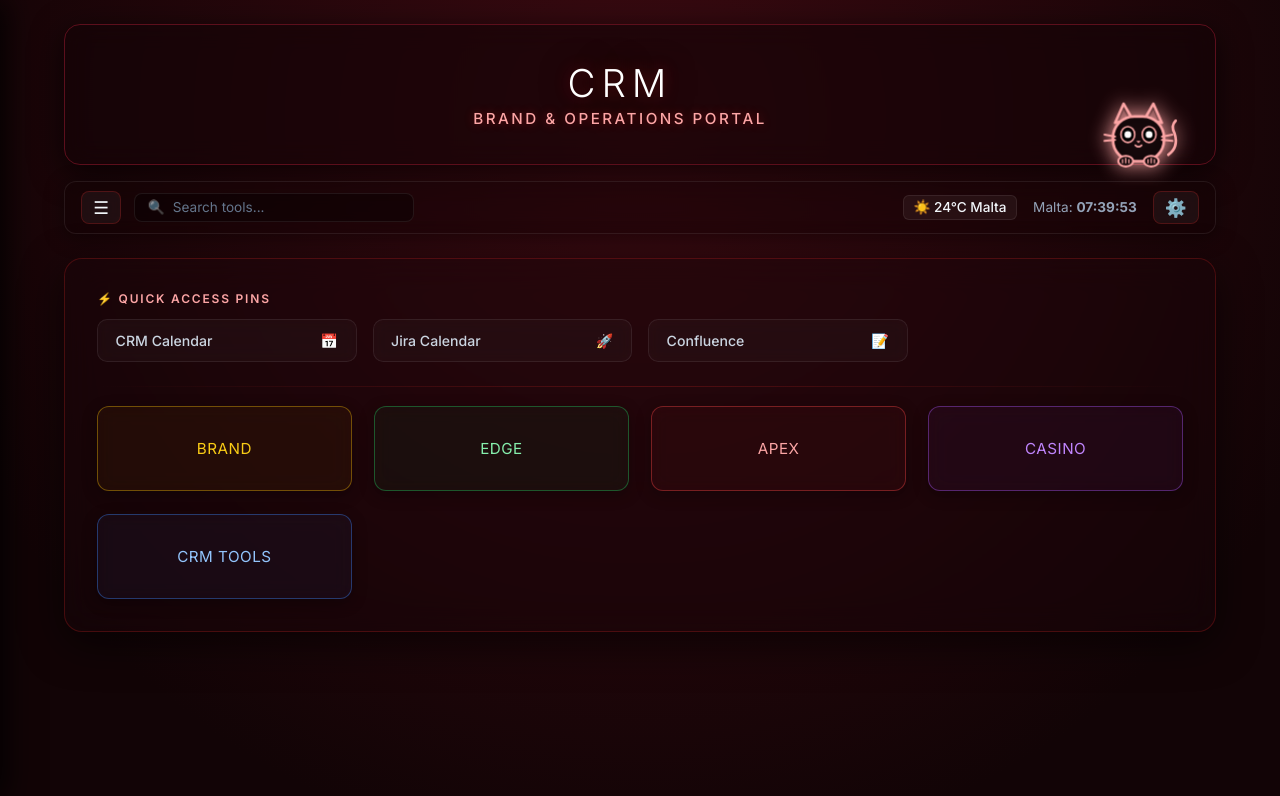
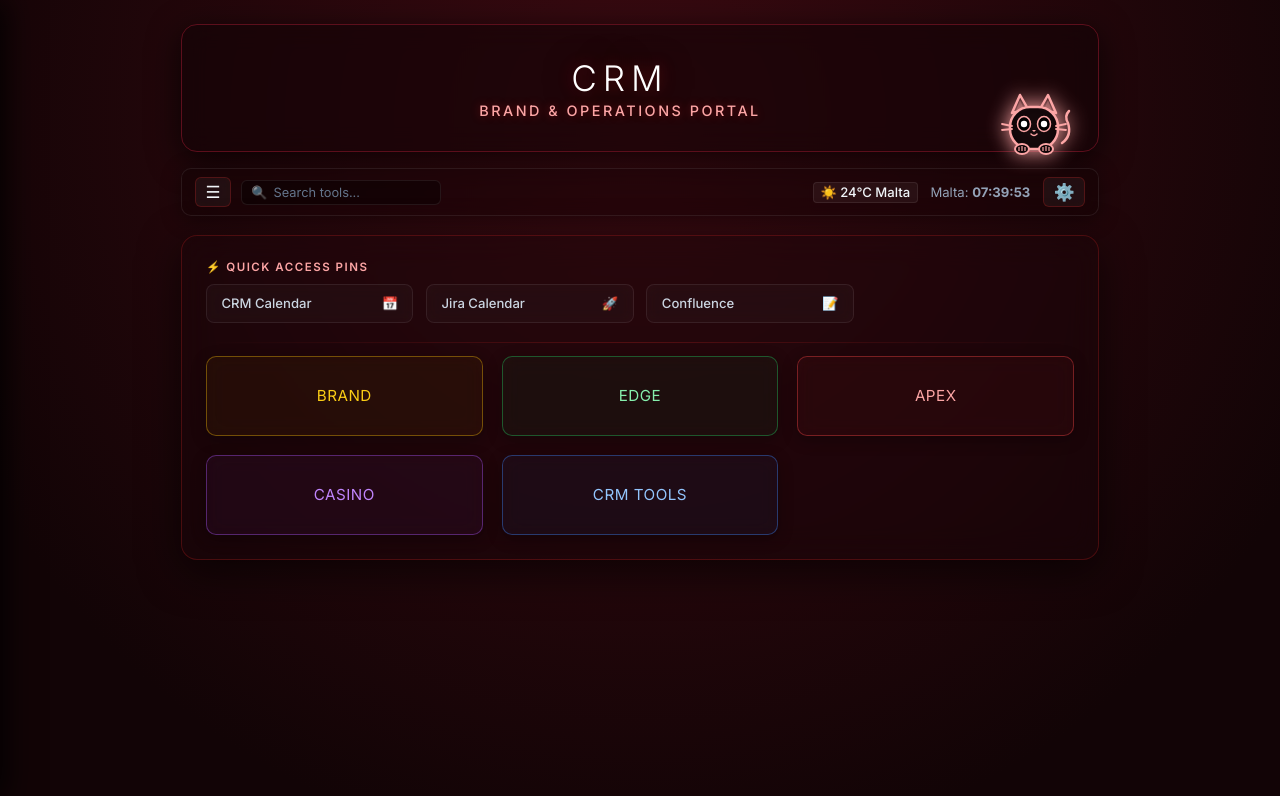
Before and after one commit to zbedge/bookmarks, a plain HTML site: page index.html in a window 1280 px wide. Drawn offline with Linux system fonts and the light colour scheme.

Commit message:
Update 23 index.html

```diff
--- a/index.html
+++ b/index.html
@@ -96,6 +96,22 @@
       --banner-sub-color: #fde047;
     }
 
+    /* THEME 6: ROSE VELVET (MUTED MOODY PINK) */
+    body.theme-pink {
+      --bg-main: #14050a;
+      --bg-gradient: radial-gradient(circle at 50% 15%, #3d0d21 0%, #14050a 80%);
+      --card-bg: rgba(30, 8, 16, 0.45);
+      --card-border: rgba(244, 114, 182, 0.25);
+      --card-border-hover: #f472b6;
+      --theme-accent: #db2777;
+      --theme-glow: rgba(244, 114, 182, 0.4);
+      --banner-bg: rgba(24, 6, 13, 0.65);
+      --banner-border: #831843;
+      --banner-swoosh-1: rgba(244, 114, 182, 0.2);
+      --banner-swoosh-2: rgba(244, 114, 182, 0.35);
+      --banner-sub-color: #fbcfe8;
+    }
+
     body {
       background-color: var(--bg-main);
       background-image: var(--bg-gradient);
@@ -109,11 +125,11 @@
       transition: background 0.5s ease, color 0.5s ease;
     }
 
-    /* EXPANDED SPACIOUS CONTAINER (1200px Wide) */
+    /* IDEAL CONTAINER (Original 900px + ~2% extra breathing room = 950px) */
     .container {
-      max-width: 1200px;
+      max-width: 950px;
       width: 100%;
-      padding: 0 1.5rem;
+      padding: 0 1rem;
     }
 
     /* BANNER OUTER WRAPPER FOR PEEKING OVERLAY */
@@ -129,7 +145,7 @@
       background: var(--banner-bg);
       border: 1px solid var(--banner-border);
       border-radius: 16px;
-      padding: 2.2rem 2rem;
+      padding: 2rem 1.5rem;
       display: flex;
       align-items: center;
       justify-content: center;
@@ -178,7 +194,7 @@
     }
 
     .banner-title {
-      font-size: 2.4rem;
+      font-size: 2.2rem;
       font-weight: 300;
       color: #ffffff;
       letter-spacing: 6px;
@@ -188,7 +204,7 @@
     }
 
     .banner-subtitle {
-      font-size: 0.95rem;
+      font-size: 0.9rem;
       font-weight: 500;
       letter-spacing: 2.5px;
       color: var(--banner-sub-color);
@@ -200,11 +216,11 @@
     /* PEEKING MASCOT POSITIONED ON OUTER WRAPPER */
     .mascot-container {
       position: absolute;
-      right: 35px;
+      right: 25px;
       bottom: -4px;
       z-index: 10;
-      width: 85px;
-      height: 70px;
+      width: 80px;
+      height: 65px;
       pointer-events: auto;
       transition: opacity 0.3s ease, transform 0.2s ease;
     }
@@ -259,21 +275,21 @@
       justify-content: space-between;
       background: rgba(18, 4, 6, 0.45);
       border: 1px solid rgba(255, 255, 255, 0.08);
-      border-radius: 12px;
-      padding: 0.6rem 1rem;
-      margin-bottom: 1.5rem;
+      border-radius: 10px;
+      padding: 0.5rem 0.8rem;
+      margin-bottom: 1.2rem;
       backdrop-filter: blur(12px);
       -webkit-backdrop-filter: blur(12px);
-      font-size: 0.85rem;
+      font-size: 0.82rem;
       color: #94a3b8;
-      gap: 1rem;
+      gap: 0.8rem;
       box-shadow: 0 4px 20px rgba(0, 0, 0, 0.4);
     }
 
     .top-left-controls {
       display: flex;
       align-items: center;
-      gap: 0.8rem;
+      gap: 0.6rem;
       flex: 1;
     }
 
@@ -281,9 +297,9 @@
       background: rgba(255, 255, 255, 0.05);
       border: 1px solid var(--card-border);
       color: var(--text-color);
-      font-size: 1.1rem;
-      padding: 0.3rem 0.7rem;
-      border-radius: 8px;
+      font-size: 1.05rem;
+      padding: 0.25rem 0.6rem;
+      border-radius: 6px;
       cursor: pointer;
       transition: all 0.2s ease;
       display: flex;
@@ -302,9 +318,9 @@
       background: rgba(255, 255, 255, 0.05);
       border: 1px solid var(--card-border);
       color: var(--text-color);
-      padding: 0.35rem 0.9rem;
-      border-radius: 8px;
-      font-size: 0.85rem;
+      padding: 0.3rem 0.8rem;
+      border-radius: 6px;
+      font-size: 0.8rem;
       cursor: pointer;
       display: none;
       transition: all 0.2s ease;
@@ -323,10 +339,10 @@
       align-items: center;
       background: rgba(0, 0, 0, 0.35);
       border: 1px solid rgba(255, 255, 255, 0.08);
-      border-radius: 8px;
-      padding: 0.35rem 0.8rem;
+      border-radius: 6px;
+      padding: 0.25rem 0.6rem;
       transition: all 0.2s ease;
-      max-width: 280px;
+      max-width: 200px;
       width: 100%;
     }
 
@@ -336,8 +352,8 @@
     }
 
     .compact-search-box .search-icon {
-      font-size: 0.85rem;
-      margin-right: 0.5rem;
+      font-size: 0.8rem;
+      margin-right: 0.4rem;
       opacity: 0.7;
     }
 
@@ -346,7 +362,7 @@
       border: none;
       outline: none;
       color: #ffffff;
-      font-size: 0.85rem;
+      font-size: 0.8rem;
       width: 100%;
     }
 
@@ -357,7 +373,7 @@
     .status-right-controls {
       display: flex;
       align-items: center;
-      gap: 1rem;
+      gap: 0.8rem;
     }
 
     .status-item {
@@ -370,8 +386,8 @@
     .weather-tag {
       color: #f1f5f9;
       font-weight: 500;
-      padding: 0.2rem 0.6rem;
-      border-radius: 6px;
+      padding: 0.1rem 0.4rem;
+      border-radius: 4px;
       background: rgba(255, 255, 255, 0.05);
       border: 1px solid rgba(255, 255, 255, 0.08);
     }
@@ -381,8 +397,8 @@
       width: 100%;
       background: var(--card-bg);
       border: 1px solid var(--card-border);
-      border-radius: 18px;
-      padding: 2rem;
+      border-radius: 16px;
+      padding: 1.5rem;
       backdrop-filter: blur(16px);
       -webkit-backdrop-filter: blur(16px);
       box-shadow: 0 12px 40px rgba(0, 0, 0, 0.6);
@@ -391,35 +407,35 @@
 
     /* QUICK ACCESS / PINS SECTION */
     .quick-access-box {
-      margin-bottom: 1.5rem;
+      margin-bottom: 1.2rem;
     }
 
     .section-label {
-      font-size: 0.75rem;
+      font-size: 0.72rem;
       font-weight: 600;
       text-transform: uppercase;
-      letter-spacing: 1.8px;
+      letter-spacing: 1.5px;
       color: var(--banner-sub-color);
-      margin-bottom: 0.8rem;
+      margin-bottom: 0.6rem;
       display: flex;
       align-items: center;
-      gap: 0.5rem;
+      gap: 0.4rem;
     }
 
     .quick-pins-grid {
       display: grid;
-      grid-template-columns: repeat(auto-fill, minmax(220px, 1fr));
-      gap: 1rem;
+      grid-template-columns: repeat(auto-fill, minmax(180px, 1fr));
+      gap: 0.8rem;
     }
 
     .pin-card {
       background: rgba(255, 255, 255, 0.03);
       border: 1px solid rgba(255, 255, 255, 0.08);
-      border-radius: 10px;
-      padding: 0.75rem 1.1rem;
+      border-radius: 8px;
+      padding: 0.65rem 0.9rem;
       text-decoration: none;
       color: #cbd5e1;
-      font-size: 0.88rem;
+      font-size: 0.82rem;
       font-weight: 500;
       display: flex;
       align-items: center;
@@ -432,7 +448,7 @@
       border-color: var(--card-border-hover);
       color: #ffffff;
       background: rgba(255, 255, 255, 0.08);
-      box-shadow: 0 0 14px var(--theme-glow);
+      box-shadow: 0 0 12px var(--theme-glow);
       transform: translateY(-2px);
     }
 
@@ -440,8 +456,8 @@
     .sidebar {
       position: fixed;
       top: 0;
-      left: -320px;
-      width: 320px;
+      left: -300px;
+      width: 300px;
       height: 100%;
       background: rgba(13, 3, 4, 0.92);
       border-right: 1px solid var(--card-border);
@@ -449,7 +465,7 @@
       box-shadow: 5px 0 30px rgba(0, 0, 0, 0.9);
       transition: left 0.3s ease;
       z-index: 100;
-      padding: 2rem 1.4rem;
+      padding: 2rem 1.2rem;
       overflow-y: auto;
     }
 
@@ -466,7 +482,7 @@
 
     .sidebar-title {
       color: var(--banner-sub-color);
-      font-size: 1.05rem;
+      font-size: 1rem;
       font-weight: 500;
       letter-spacing: 1px;
     }
@@ -487,14 +503,14 @@
     .sidebar-menu a, .dropdown-btn {
       color: #cbd5e1;
       text-decoration: none;
-      font-size: 0.92rem;
+      font-size: 0.9rem;
       font-weight: 300;
       display: flex;
       align-items: center;
       justify-content: space-between;
       width: 100%;
-      padding: 0.7rem 0.9rem;
-      border-radius: 8px;
+      padding: 0.64rem 0.8rem;
+      border-radius: 6px;
       transition: background 0.2s;
       background: transparent;
       border: none;
@@ -514,13 +530,13 @@
       padding-left: 0.8rem;
       margin-top: 0.3rem;
       border-left: 1px solid var(--card-border);
-      border-radius: 0 0 8px 8px;
+      border-radius: 0 0 6px 6px;
     }
 
     .dropdown-container a {
-      font-size: 0.88rem;
+      font-size: 0.85rem;
       color: #cbd5e1;
-      padding: 0.55rem 0.9rem;
+      padding: 0.5rem 0.8rem;
       display: block;
       text-decoration: none;
     }
@@ -547,11 +563,11 @@
     }
     .overlay.active { display: block; }
 
-    /* SPACIOUS BUTTON GRID (Minimum 240px wide) */
+    /* BUTTON GRID */
     .grid {
       display: grid;
       grid-template-columns: repeat(auto-fill, minmax(240px, 1fr));
-      gap: 1.4rem;
+      gap: 1.2rem;
     }
 
     /* SUBTLE DIVISION LINE FOR BRANDS VIEW */
@@ -559,15 +575,15 @@
       grid-column: 1 / -1;
       height: 1px;
       background: linear-gradient(90deg, transparent 0%, var(--card-border) 50%, transparent 100%);
-      margin: 1.2rem 0;
+      margin: 0.8rem 0;
     }
 
     /* DEFAULT LINK GLASS CARD STYLES */
     .card {
       background: rgba(255, 255, 255, 0.03);
       border: 1px solid rgba(255, 255, 255, 0.08);
-      border-radius: 12px;
-      padding: 1.3rem;
+      border-radius: 10px;
+      padding: 1.2rem;
       text-decoration: none;
       color: #cbd5e1;
       font-weight: 400;
@@ -579,7 +595,7 @@
       text-align: center;
       transition: all 0.3s cubic-bezier(0.4, 0, 0.2, 1);
       box-shadow: 0 4px 15px rgba(0, 0, 0, 0.3);
-      min-height: 85px;
+      min-height: 80px;
       cursor: pointer;
       backdrop-filter: blur(10px);
       position: relative;
@@ -905,6 +921,10 @@
         <button class="theme-btn" onclick="setTheme('default')">
           <span>🍷 Crimson Wine (Default)</span>
           <span class="theme-dot" style="background: #dc2626;"></span>
+        </button>
+        <button class="theme-btn" onclick="setTheme('pink')">
+          <span>🌸 Rose Velvet</span>
+          <span class="theme-dot" style="background: #f472b6;"></span>
         </button>
         <button class="theme-btn" onclick="setTheme('purple')">
           <span>🍇 Deep Amethyst</span>
```
